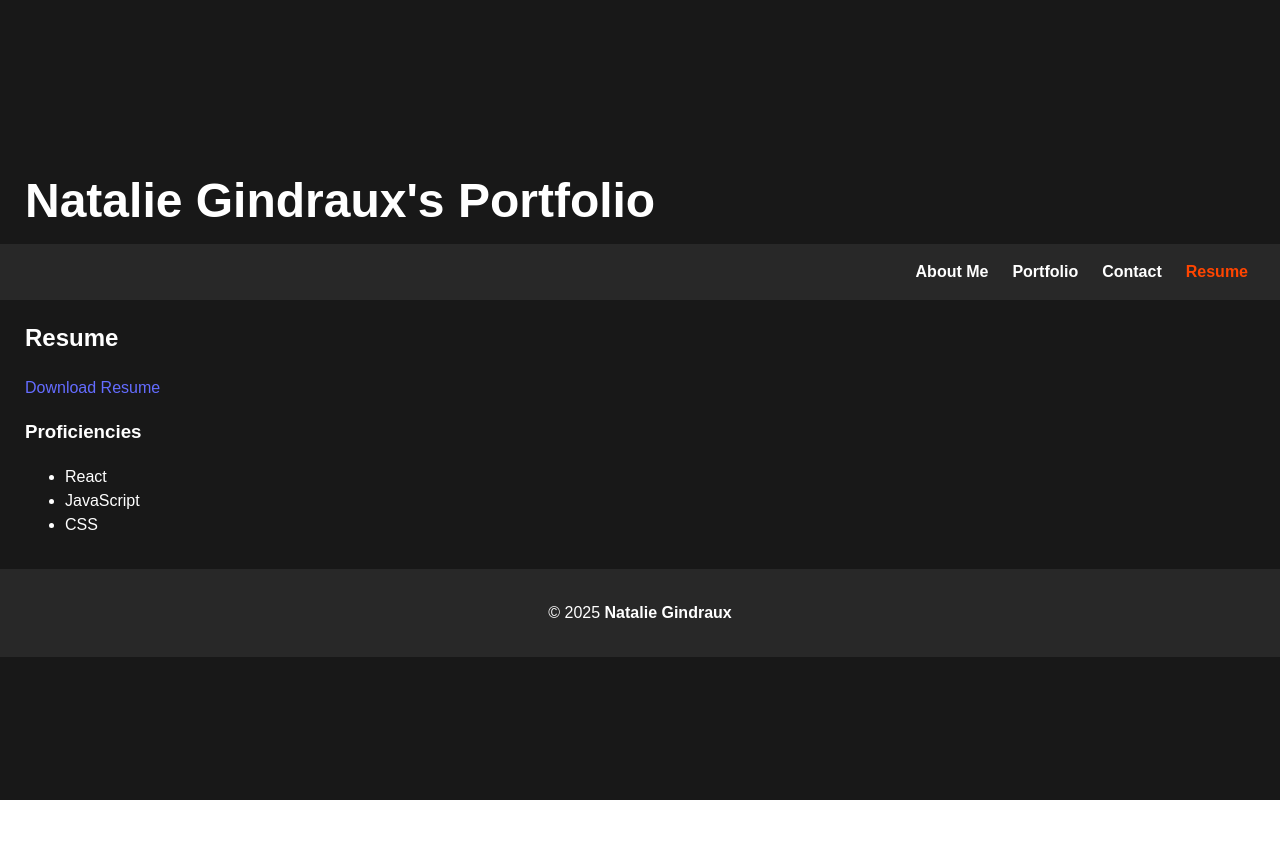
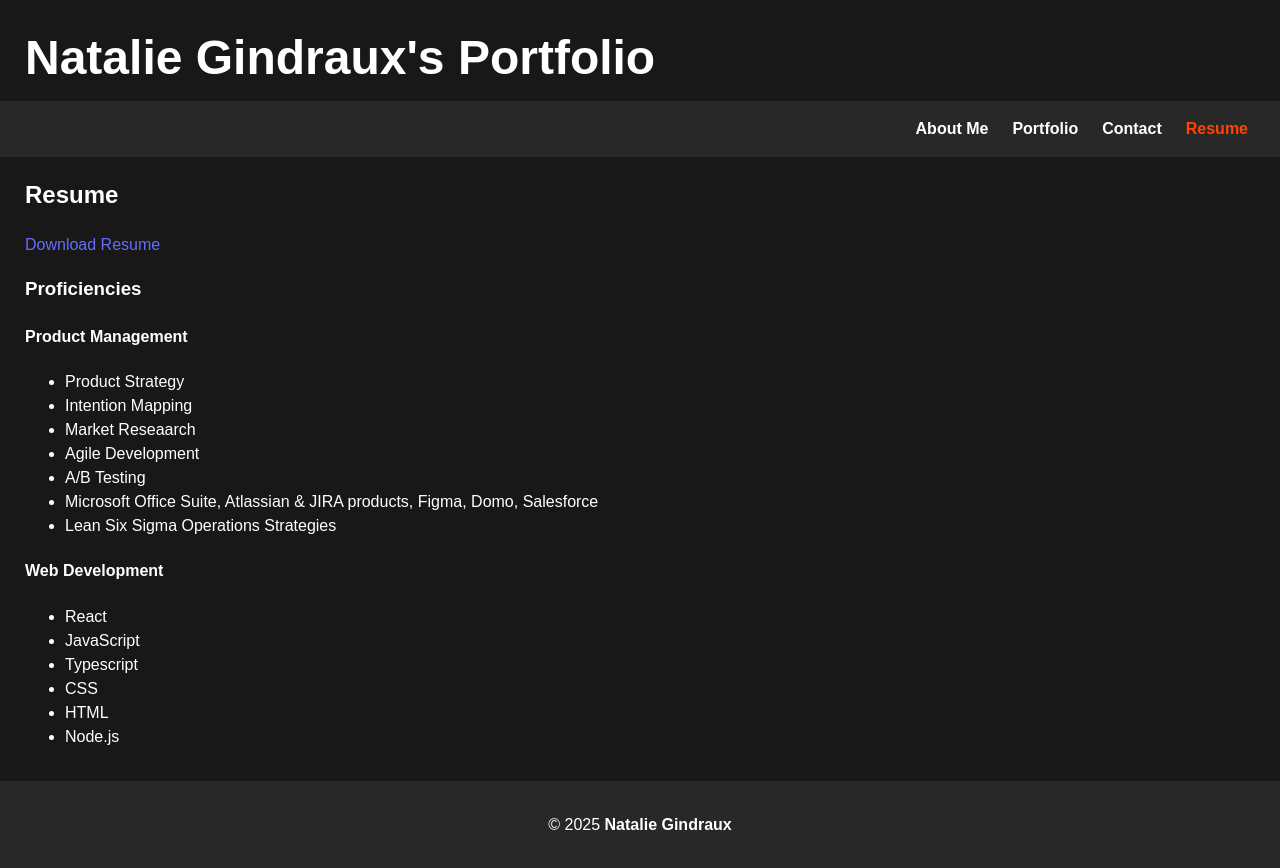
Before and after one commit to ngin2894/React-Challenge-10-Portfolio, a React (Vite) app in the folder my react portfolio/: page /resume in a window 1280 px wide. Before the commit the page ends 800 px from the top, so only its background shows below. Built offline with nearby package versions, Linux system fonts and the light colour scheme.

Commit message:
updated contact page & Resume page + included link to resume

```diff
--- a/my react portfolio/src/App.css
+++ b/my react portfolio/src/App.css
@@ -3,7 +3,7 @@ body {
   margin: 0;
   padding: 0;
   font-family: Arial, sans-serif;
-  background-color: #181818; /* Keeps the dark theme */
+  background-color: #181818;
   color: #fff;
 }
 
@@ -15,7 +15,6 @@ body {
   text-align: left;
 }
 
-/* Navbar styling */
 nav {
   display: flex;
   justify-content: flex-end;
@@ -42,10 +41,10 @@ nav ul li a {
 
 nav ul li a:hover,
 nav ul li a.active {
-  color: #ff4500; /* Highlight for active or hover links */
+  color: #ff4500;
 }
 
-/* Main content area */
+
 main {
   flex: 1;
   display: flex;
@@ -64,7 +63,6 @@ section {
   margin-left: 25px;
 }
 
-/* Footer styling */
 footer {
   background-color: #282828;
   color: #fff;
@@ -72,7 +70,6 @@ footer {
   padding: 1rem 0;
 }
 
-/* Responsive typography and layout */
 @media (max-width: 768px) {
   h1 {
     font-size: 2.5rem;
@@ -89,3 +86,19 @@ img {
   height: auto;
   border-radius: 50%;
 }
+
+button {
+  background-color: #ff4500;
+  color: #fff;
+  border: none;
+  padding: 0.5rem 1rem;
+  font-size: 1rem;
+  cursor: pointer;
+  border-radius: 5px;
+}
+
+button:hover {
+  background-color: #ff6347;
+  transform: scale(1.1);
+  box-shadow: 0 4px 8px rgba(0, 0, 0, 0.2);
+}
--- a/my react portfolio/src/components/Contact.jsx
+++ b/my react portfolio/src/components/Contact.jsx
@@ -15,12 +15,14 @@ function Contact() {
   return (
     <section>
       <h2>Contact Me</h2>
-      <form onSubmit={handleSubmit}>
-        <input type="text" placeholder="Name" onChange={(e) => setFormData({ ...formData, name: e.target.value })} />
-        <input type="email" placeholder="Email" onChange={(e) => setFormData({ ...formData, email: e.target.value })} />
-        <textarea placeholder="Message" onChange={(e) => setFormData({ ...formData, message: e.target.value })}></textarea>
+      <p>Have questions or want to work together? Send me a message at nataliegindraux@gmail.com.</p>
+      {/* Added the below for future enhancement to submit the form data to a server. Feature won't be included as part of MVP */}
+      {/* <form onSubmit={handleSubmit}>
+        <p><input type="text" placeholder="Name" onChange={(e) => setFormData({ ...formData, name: e.target.value })} /></p>
+        <p><input type="email" placeholder="Email" onChange={(e) => setFormData({ ...formData, email: e.target.value })} /></p>
+        <p><textarea placeholder="Message" onChange={(e) => setFormData({ ...formData, message: e.target.value })}></textarea></p>
         <button type="submit">Send</button>
-      </form>
+      </form> */}
     </section>
   );
 }
--- a/my react portfolio/src/components/Resume.jsx
+++ b/my react portfolio/src/components/Resume.jsx
@@ -2,12 +2,26 @@ function Resume() {
     return (
       <section>
         <h2>Resume</h2>
-        <a href="/resume.pdf" download>Download Resume</a>
+        <a href="/src/assets/NatalieGindrauxResumeDec22us.pdf" download>Download Resume</a>
         <h3>Proficiencies</h3>
+        <h4>Product Management</h4>
+        <ul>
+            <li>Product Strategy</li>
+            <li>Intention Mapping</li>
+            <li>Market Reseaarch</li>
+            <li>Agile Development</li>
+            <li>A/B Testing</li>
+            <li>Microsoft Office Suite, Atlassian & JIRA products, Figma, Domo, Salesforce</li>
+            <li>Lean Six Sigma Operations Strategies</li>
+        </ul>
+        <h4>Web Development</h4>
         <ul>
           <li>React</li>
           <li>JavaScript</li>
+          <li>Typescript</li>
           <li>CSS</li>
+          <li>HTML</li>
+          <li>Node.js</li>
         </ul>
       </section>
     );
```
Also changed, not shown: 1 other file (tests, documents, lock files or other folders).
